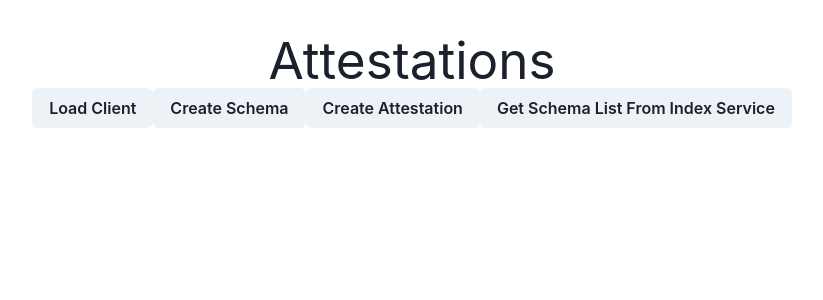
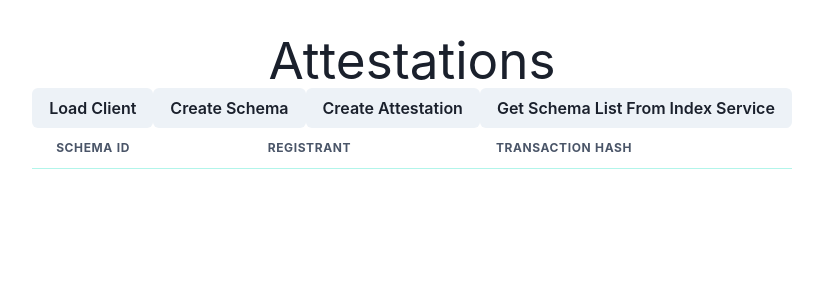
Before and after one commit to ysongh/ScalingWeb3-Project, a React (Vite) app in the folder reactjs/: page /#/attestations in a window 1280 px wide. Shown: the top 300 px of the page, without its empty margins (228-1051 px from the left). Built offline with nearby package versions, Linux system fonts and the light colour scheme.

Commit message:
feat: display a table of the schema list from the index service

```diff
--- /dev/null
+++ b/reactjs/src/components/TableList.jsx
@@ -0,0 +1,27 @@
+import React from "react";
+import { Table, Thead, Tbody, Tr, Th, Td, TableCaption } from "@chakra-ui/react";
+
+function TableList({ schemaList }) {
+  return (
+    <Table variant="striped" colorScheme="teal">
+      <Thead>
+        <Tr>
+          <Th>Schema Id</Th>
+          <Th>Registrant</Th>
+          <Th>Transaction Hash</Th>
+        </Tr>
+      </Thead>
+      <Tbody>
+        {schemaList.map(s => (
+          <Tr key={s.id}>
+            <Td>{s.schemaId}</Td>
+            <Td>{s.registrant}</Td>
+            <Td>{s.transactionHash}</Td>
+          </Tr>
+        ))}
+      </Tbody>
+    </Table>
+  );
+}
+
+export default TableList;
--- a/reactjs/src/pages/Attestations.jsx
+++ b/reactjs/src/pages/Attestations.jsx
@@ -7,8 +7,11 @@
 } from '@ethsign/sp-sdk';
 import { Button } from '@chakra-ui/react';
 
+import TableList from '../components/TableList';
+
 function Attestations() {
   const [ethsignClient, setethsignClient] = useState(null);
+  const [schemaList, setschemaList] = useState([]);
 
   const loadClient = () => {
     const client = new SignProtocolClient(SpMode.OnChain, {
@@ -42,6 +45,7 @@
     const indexService = new IndexService('testnet');
     const res = await indexService.querySchemaList({ page: 1 });
     console.log(res);
+    setschemaList(res.rows);
   }
 
   return (
@@ -59,6 +63,7 @@
       <Button onClick={getSchemaListFromIndexService}>
         Get Schema List From Index Service
       </Button>
+      <TableList schemaList={schemaList} />
     </div>
   )
 }
```
